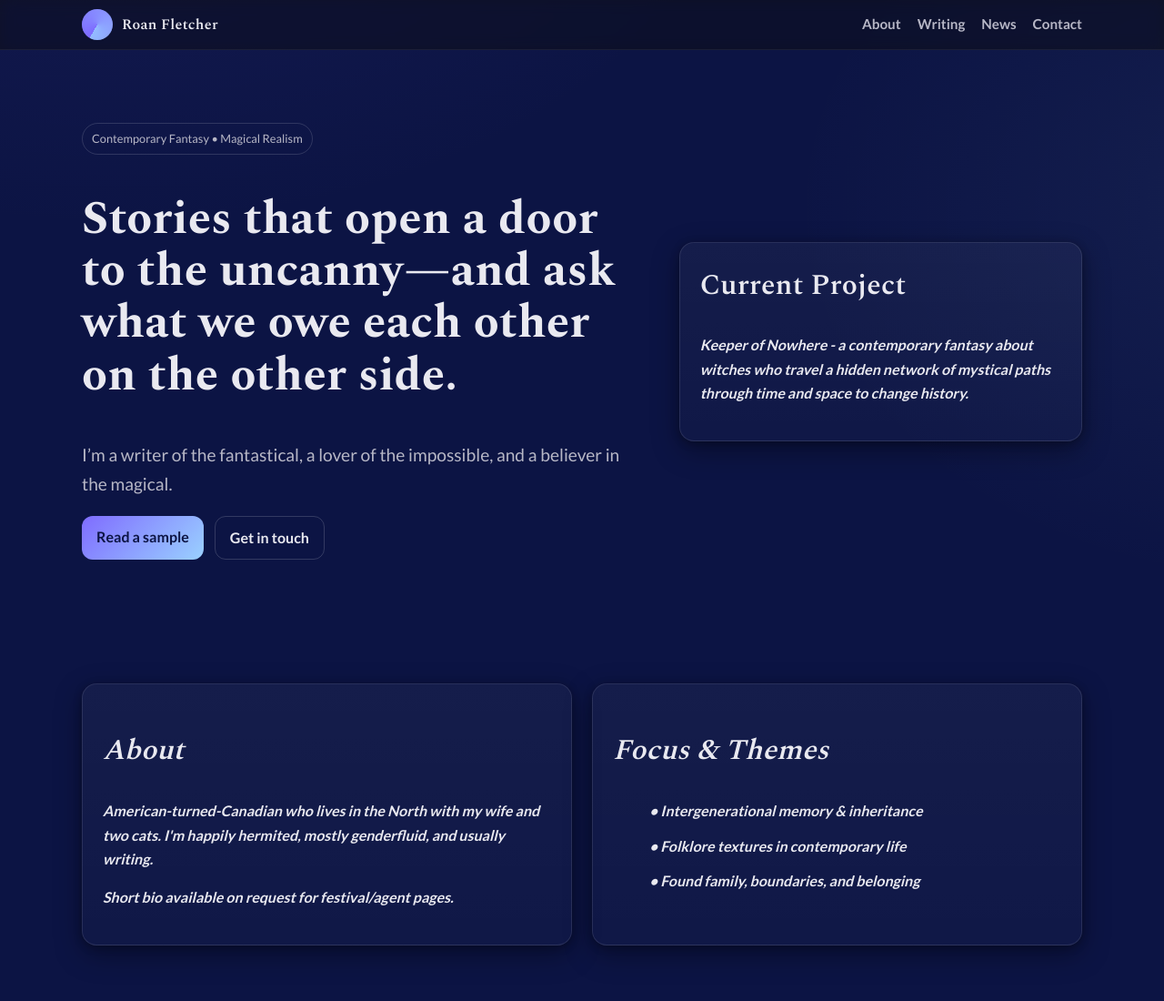
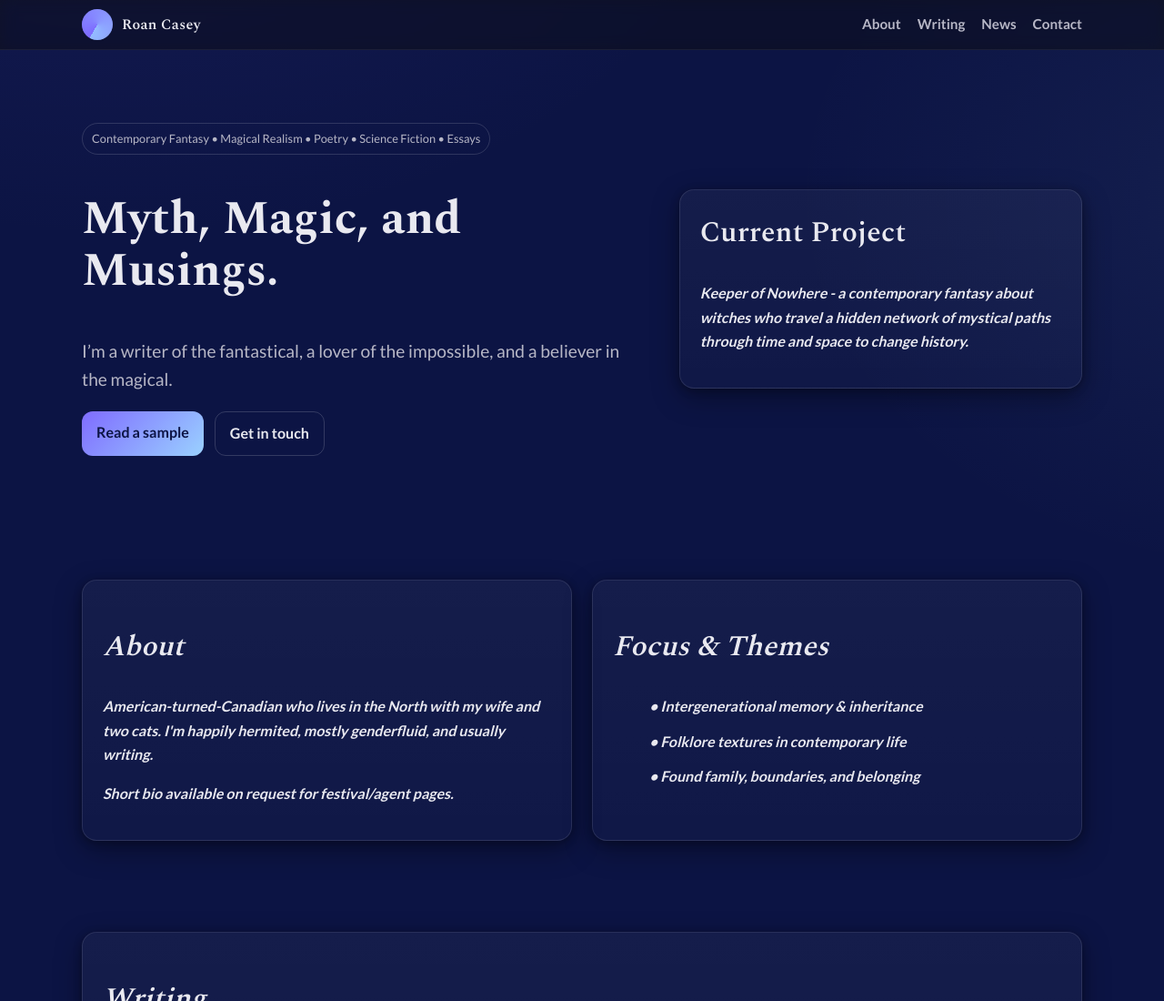
Before and after one commit to RoanCasey/RoanCaseyAuthor, a plain HTML site: page index.html in a window 1280 px wide. Shown: the top 1100 px of the page at 91% size. Drawn offline with nearby package versions, Linux system fonts and the light colour scheme.

Commit message:
Update index.html

```diff
--- a/index.html
+++ b/index.html
@@ -95,7 +95,7 @@
     <div class="container nav-inner">
       <a href="#" class="brand" aria-label="Home">
         <div class="brand-mark" aria-hidden="true"></div>
-        <span>Roan Fletcher</span>
+        <span>Roan Casey</span>
       </a>
       <nav>
         <button class="menu-btn" aria-expanded="false" aria-controls="menu" id="menuToggle">Menu</button>
@@ -114,8 +114,8 @@
       <div class="container">
         <div class="split">
           <div>
-            <span class="tag">Contemporary Fantasy • Magical Realism</span>
-            <h1>Stories that open a door to the uncanny—and ask what we owe each other on the other side.</h1>
+            <span class="tag">Contemporary Fantasy • Magical Realism • Poetry • Science Fiction • Essays</span>
+            <h1>Myth, Magic, and Musings.</h1>
             <p class="lead">I’m a writer of the fantastical, a lover of the impossible, and a believer in the magical.
             </p>
             <div style="display:flex; gap:12px; margin-top:14px">
```
